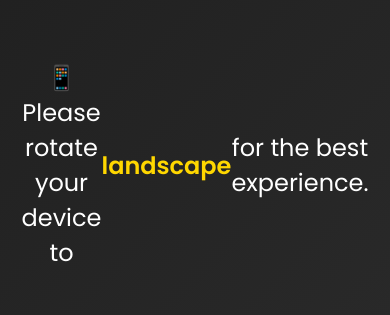
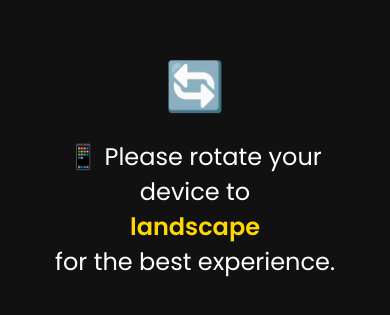
Before and after one commit to JordanDaudu/portfolio, a website: page index.html in a window 390 px wide. Shown: the part 257-572 px from the top of the page. Drawn offline with nearby package versions, Linux system fonts and the light colour scheme.

Commit message:
Update style.css

```diff
--- a/style.css
+++ b/style.css
@@ -32,22 +32,25 @@ html, body {
 }
 
 .rotate-device-warning {
+    display: none;
     position: fixed;
     z-index: 9999;
-    top: 0;
-    left: 0;
-    width: 100vw;
-    height: 100vh;
-    background: linear-gradient(135deg, #1e1e1e, #2c2c2c);
+    inset: 0;
+    background-color: #111;
     color: #fff;
-    display: none;
+    font-family: 'Poppins', sans-serif;
+    font-size: 1.5rem;
     justify-content: center;
     align-items: center;
     text-align: center;
-    font-family: 'Poppins', sans-serif;
-    font-size: 1.2rem;
     padding: 2rem;
-    box-sizing: border-box;
+    flex-direction: column;
+}
+
+.rotate-device-warning::before {
+    content: '🔄';
+    font-size: 3rem;
+    margin-bottom: 1rem;
 }
 
 .rotate-device-warning strong {
@@ -62,7 +65,9 @@ body {
     min-height: 100vh;
     background: var(--bg-color);
     color: var(--text-color);
-    overflow: hidden;
+    overflow-x: auto;
+    overflow-y: auto;
+    touch-action: manipulation;
 }
 
 @media screen and (max-width: 768px) and (orientation: landscape) {
@@ -586,6 +591,8 @@ body {
 
     .main-content {
         display: none !important;
+        width: max-content;
+        min-width: 100vw;
     }
 }
 
```
